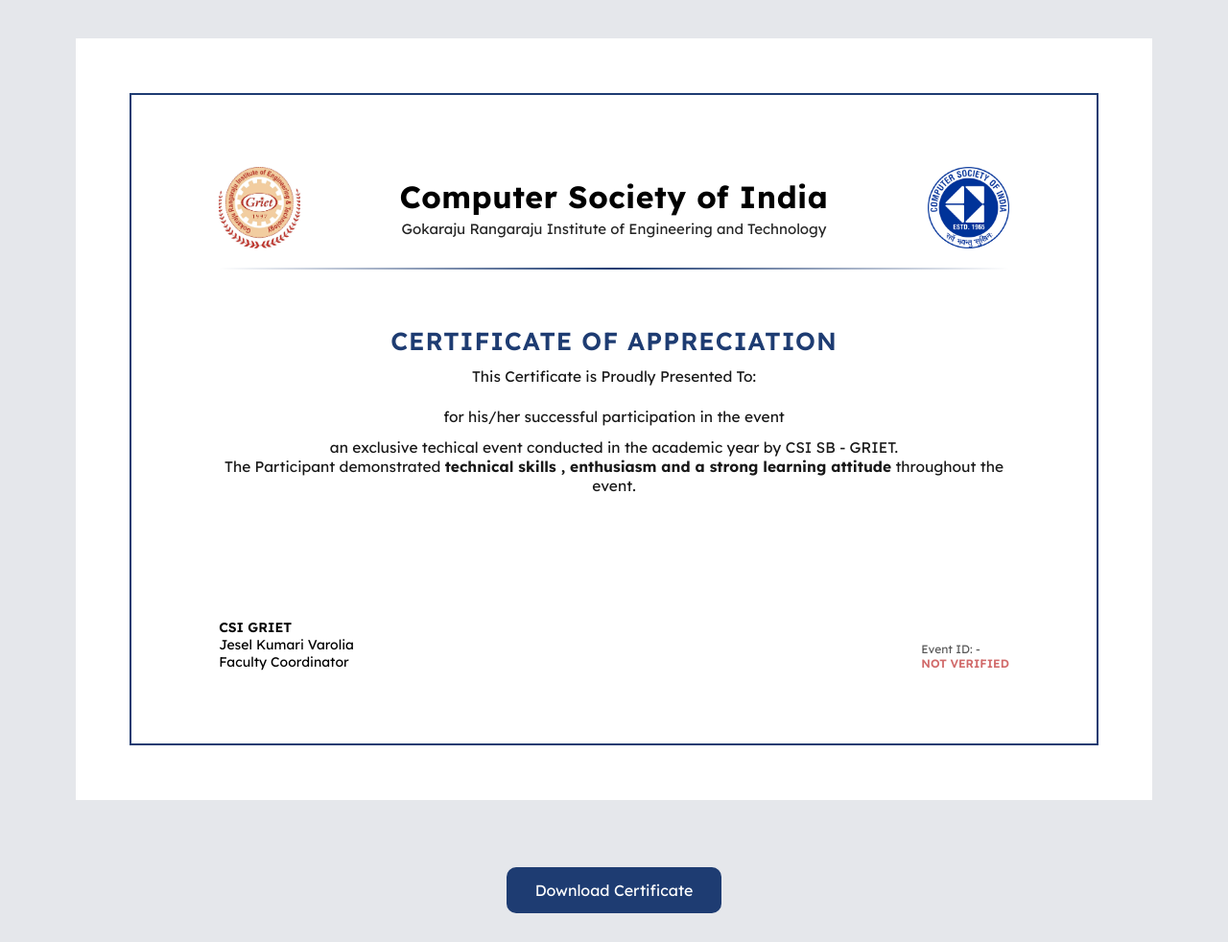
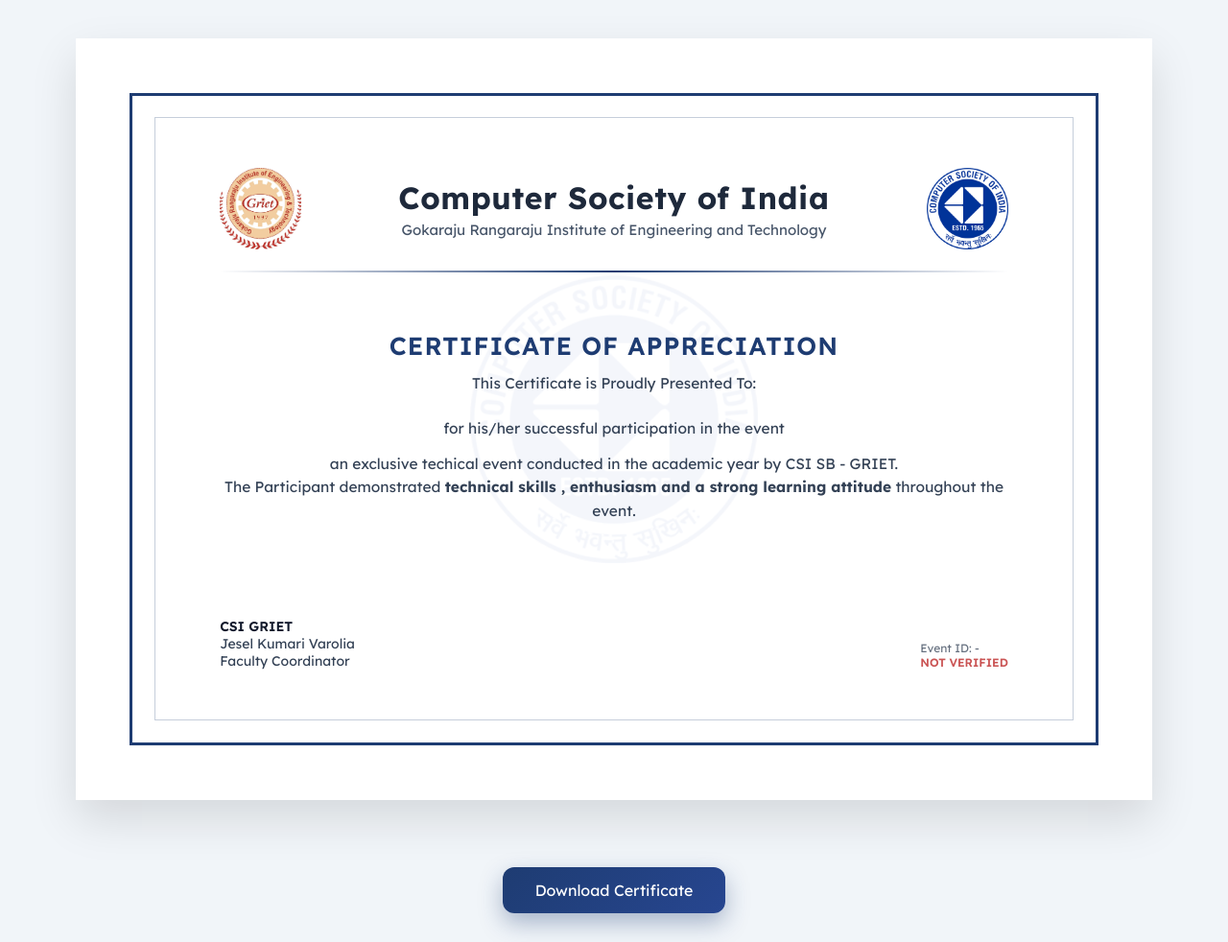
Before and after one commit to umeshyenugula/CSIWEB, a Flask app: page /certificate-template in a window 1280 px wide. Shown: the whole page at 96% size. Run offline with Flask 3, Linux system fonts and the light colour scheme; parts of the project's set-up code (start-up, migrations or seed data) failed here and were passed over; some libraries are stand-ins or nearby versions.

Commit message:
Refactor certificate_template.html for improved design
Updated styles and structure for certificate template, enhancing visual appeal and functionality.

```diff
--- a/templates/certificate_template.html
+++ b/templates/certificate_template.html
@@ -16,9 +16,9 @@
 }
 
 body {
-  background: #e5e7eb;
+  background: #f1f5f9;
   -webkit-font-smoothing: antialiased;
-  text-rendering: geometricPrecision;
+  text-rendering: optimizeLegibility;
 }
 
 /* ===== PREVIEW WRAPPER ===== */
@@ -35,15 +35,15 @@ body {
   background: #ffffff;
   position: relative;
   overflow: hidden;
+  box-shadow: 0 20px 45px rgba(0, 0, 0, 0.12);
 }
 
-
-/* INNER FRAME */
+/* ===== INNER FRAME ===== */
 .frame {
   position: relative;
   margin: 15mm;
   height: calc(100% - 30mm);
-  border: 2.5px solid #1e3c72;
+  border: 3px solid #1e3c72;
   padding: 20mm 24mm;
   display: grid;
   grid-template-rows: auto auto 1fr auto;
@@ -67,19 +67,20 @@ body {
 .title h1 {
   font-size: 32px;
   font-weight: 700;
-  letter-spacing: 0.5px;
+  letter-spacing: 0.6px;
+  color: #1e293b;
 }
 
 .title h2 {
   font-size: 15px;
   font-weight: 400;
   margin-top: 4px;
-  opacity: 0.85;
+  color: #475569;
 }
 
 /* ===== DIVIDER ===== */
 .divider {
-  margin: 20px 0;
+  margin: 22px 0;
   height: 2px;
   background: linear-gradient(
     to right,
@@ -99,28 +100,31 @@ body {
   font-size: 26px;
   font-weight: 600;
   color: #1e3c72;
-  letter-spacing: 1px;
+  letter-spacing: 1.1px;
   margin-bottom: 10px;
 }
 
 .body p {
   font-size: 15.5px;
-  opacity: 0.9;
+  color: #334155;
+  line-height: 1.6;
 }
 
-/* Recipient name */
+/* ===== NAME ===== */
 .name {
   font-size: 44px;
   font-weight: 700;
   margin: 22px 0;
-  letter-spacing: 0.5px;
+  letter-spacing: 0.6px;
+  color: #0f172a;
 }
 
-/* Event name */
+/* ===== EVENT ===== */
 .event {
   font-size: 28px;
   font-weight: 600;
   margin: 12px 0;
+  color: #1e3c72;
 }
 
 /* ===== FOOTER ===== */
@@ -129,28 +133,37 @@ body {
   justify-content: space-between;
   align-items: flex-end;
   font-size: 14px;
+  color: #334155;
 }
 
 .footer strong {
   font-weight: 600;
+  color: #0f172a;
 }
 
 .verify {
   font-size: 12px;
-  opacity: 0.65;
+  opacity: 0.75;
 }
 
 /* ===== BUTTON ===== */
 button {
   margin: 30px auto;
   display: block;
-  padding: 14px 30px;
+  padding: 14px 34px;
   font-size: 16px;
-  background: #1e3c72;
-  color: white;
+  background: linear-gradient(135deg, #1e3c72, #274690);
+  color: #ffffff;
   border: none;
-  border-radius: 10px;
+  border-radius: 12px;
   cursor: pointer;
+  box-shadow: 0 10px 25px rgba(30, 60, 114, 0.35);
+  transition: transform 0.2s ease, box-shadow 0.2s ease;
+}
+
+button:hover {
+  transform: translateY(-1px);
+  box-shadow: 0 14px 30px rgba(30, 60, 114, 0.45);
 }
 
 /* ===== PRINT MODE ===== */
@@ -163,9 +176,65 @@ button {
   button {
     display: none !important;
   }
+
+  #certificate {
+    box-shadow: none;
+  }
+}
+/* ===== CERTIFICATE BACKGROUND ENHANCEMENT ===== */
+#certificate::before {
+  content: "";
+  position: absolute;
+  inset: 0;
+  z-index: 0;
+}
+.certificate::after {
+  content: "";
+  position: absolute;
+  inset: 0;
+  background-image: url("/noise.png");
+  opacity: 0.025;
+  pointer-events: none;
+}
+
+/* ===== CSI WATERMARK ===== */
+#certificate::after {
+  content: "";
+  position: absolute;
+  inset: 0;
+  background: url("/static/images/csi-logo.png") no-repeat center;
+  background-size: 300px;
+  opacity: 0.045; /* very subtle */
+  z-index: 0;
+  pointer-events: none;
+}
+
+/* Ensure content stays above background & watermark */
+.frame {
+  position: relative;
+  z-index: 1;
+}
+
+/* ===== CORNER ACCENT (CERTIFICATE FEEL) ===== */
+.frame::before {
+  content: "";
+  position: absolute;
+  inset: 6mm;
+  border: 1px solid rgba(30, 60, 114, 0.25);
+  pointer-events: none;
+}
+
+/* ===== PREMIUM PRINT OPTIMIZATION ===== */
+@media print {
+  #certificate::before,
+  #certificate::after,
+  .frame::before {
+    opacity: 0.06;
+  }
 }
 
 </style>
+
 </head>
 
 <body>
```
